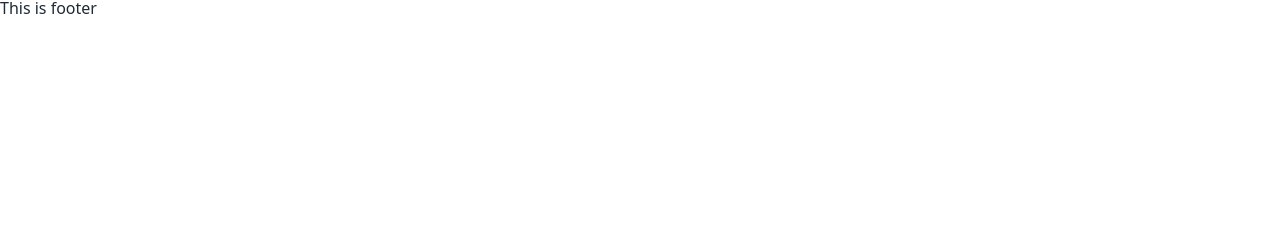
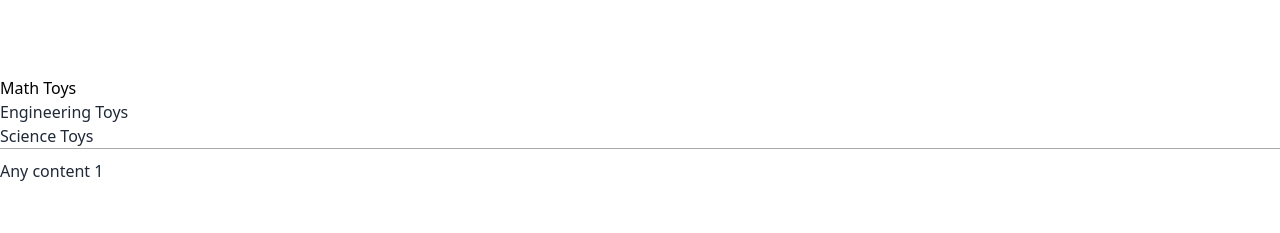
Before and after one commit to sabbirqazi/toy-bounty-client, a React (Vite) app: page / in a window 1280 px wide. Shown: the part 1028-1261 px from the top of the page. Before the commit the page ends 1048 px from the top, so only its background shows below. Built offline with nearby package versions, Linux system fonts and the light colour scheme; no server answers.

Commit message:
shop by category tab added

```diff
--- a/package.json
+++ b/package.json
@@ -18,6 +18,7 @@
     "react-dom": "^18.2.0",
     "react-hook-form": "^7.43.9",
     "react-router-dom": "^6.11.2",
+    "react-tabs": "^6.0.1",
     "sort-by": "^1.2.0"
   },
   "devDependencies": {
--- a/src/layouts/Main.jsx
+++ b/src/layouts/Main.jsx
@@ -8,6 +8,7 @@ const Main = () => {
         <div>
             <Navbar></Navbar>
             <Outlet></Outlet>
+            <div className="mt-20"></div>
             <Footer></Footer>
         </div>
     );
--- a/src/pages/AddToy/AddToy.jsx
+++ b/src/pages/AddToy/AddToy.jsx
@@ -56,7 +56,7 @@ const AddToy = () => {
           </label>
           <input
           {...register("photoUrl", { required: true })}
-          placeholder="PhotoUrl"
+          placeholder="Photo URL"
           className="input input-bordered input-secondary w-96 "
         />
         </div>
@@ -82,11 +82,11 @@ const AddToy = () => {
         </div>
         <div>
           <label className="label">
-            <span>Category</span>
+            <span>Seller Phone</span>
           </label>
           <input
-          {...register("category", { required: true })}
-          placeholder="Category"
+          {...register("sellerphone", { required: true })}
+          placeholder="Seller Phone"
           className="input input-bordered input-secondary w-96 "
         />
         </div>
@@ -100,11 +100,17 @@ const AddToy = () => {
           <label className="label">
             <span>Sub Category</span>
           </label>
-          <input
+          <select className="input input-bordered input-secondary w-96" {...register("subcategory")}>
+              <option value="Math">Math</option>
+              <option value="Science">Science</option>
+              <option value="Engineering">Engineering</option>
+
+            </select>
+       {/*    <input
           {...register("subcategory", { required: true })}
           placeholder="Sub Category"
           className="input input-bordered input-secondary w-96 "
-        />
+        /> */}
         </div>
         <div>
           <label className="label">
@@ -141,8 +147,8 @@ const AddToy = () => {
             <span>Details Description</span>
           </label>
           <input
-          {...register("photoUrl", { required: true })}
-          placeholder="PhotoUrl"
+          {...register("details", { required: true })}
+          placeholder="Details Description"
           className="input input-bordered input-secondary w-96 "
         />
         </div>
--- a/src/pages/AllToys/AllToys.jsx
+++ b/src/pages/AllToys/AllToys.jsx
@@ -5,7 +5,38 @@ const AllToys = () => {
     const alltoys = useLoaderData();
     return (
         <div>
-            <h1>All Toy show here  {alltoys.length}</h1>
+            <h1 className="text-5xl text-center mt-10">All Toy show here  {alltoys.length}</h1>
+
+            <div className="m-20 grid grid-cols-4">
+                {
+                    alltoys.map(toys =>
+                        <div key={toys._id} className="bg-white rounded-lg shadow-lg p-6">
+                        <div className="flex justify-between mb-4">
+                          <h3 className="text-lg font-semibold">{toys.sellername}</h3>
+                        </div>
+                        <div className="mb-2">
+                          <p className="text-gray-600 mb-1">Toy Name:</p>
+                          <p className="font-semibold">{toys.name}</p>
+                        </div>
+                        <div className="mb-2">
+                          <p className="text-gray-600 mb-1">Sub-category:</p>
+                          <p className="font-semibold">{toys.subcategory}</p>
+                        </div>
+                        <div className="mb-2">
+                          <p className="text-gray-600 mb-1">Price:</p>
+                          <p className="font-semibold">{toys.price}</p>
+                        </div>
+                        <div className="mb-2">
+                          <p className="text-gray-600 mb-1">Available Quantity:</p>
+                          <p className="font-semibold">{toys.quantity}</p>
+                        </div>
+                        <button className="bg-blue-500 hover:bg-blue-600 text-white font-semibold py-2 px-4 rounded">
+                          View Details
+                        </button>
+                      </div>
+
+                      )}
+            </div>
         </div>
     );
 };
--- a/src/pages/Home/Home/Home.jsx
+++ b/src/pages/Home/Home/Home.jsx
@@ -1,9 +1,12 @@
 import Banner from "../Banner/Banner";
+import ShopByCategory from "../ShopByCategory/ShopByCategory";
 
 const Home = () => {
     return (
         <div>
             <Banner></Banner>
+            <div className="my-20"></div>
+            <ShopByCategory></ShopByCategory>
         </div>
     );
 };
--- /dev/null
+++ b/src/pages/Home/ShopByCategory/ShopByCategory.jsx
@@ -0,0 +1,55 @@
+import { useEffect, useState } from "react";
+import { Tab, TabList, TabPanel, Tabs } from "react-tabs";
+import 'react-tabs/style/react-tabs.css';
+
+const ShopByCategory = () => {
+    const [toys, setToys] = useState([]);
+    const [activeTab, setActiveTab] = useState("Math");
+
+
+    useEffect(() => {
+        fetch(`http://localhost:5000/allJobsByCategory/${activeTab}`)
+          .then((res) => res.json())
+          .then((result) => {
+            setToys(result);
+          });
+      }, [activeTab]);
+  const handleTabClick = (tabName) => {
+    setActiveTab(tabName);
+  };
+    return (
+        <div>
+              <Tabs>
+    <TabList>
+      <Tab  onClick={() => handleTabClick("Math")}
+          className={` ${
+            activeTab == "Math" ? " bg-danger text-white" : ""
+          }`}
+      >Math Toys</Tab>
+      <Tab onClick={() => handleTabClick("Engineering")}
+          className={`${
+            activeTab == "Engineering" ? " bg-danger text-white" : ""
+          }`}
+      >Engineering Toys</Tab>
+      <Tab onClick={() => handleTabClick("Science")}
+          className={`${
+            activeTab == "Science" ? " bg-danger text-white" : ""
+          }`}
+      >Science Toys</Tab>
+    </TabList>
+
+    <TabPanel>
+      <h2>Any content 1</h2>
+    </TabPanel>
+    <TabPanel>
+      <h2>Any content 2</h2>
+    </TabPanel>
+    <TabPanel>
+      <h2>Any content 3</h2>
+    </TabPanel>
+  </Tabs>
+        </div>
+    );
+};
+
+export default ShopByCategory;
```
Also changed, not shown: 1 other file (tests, documents, lock files or other folders).
